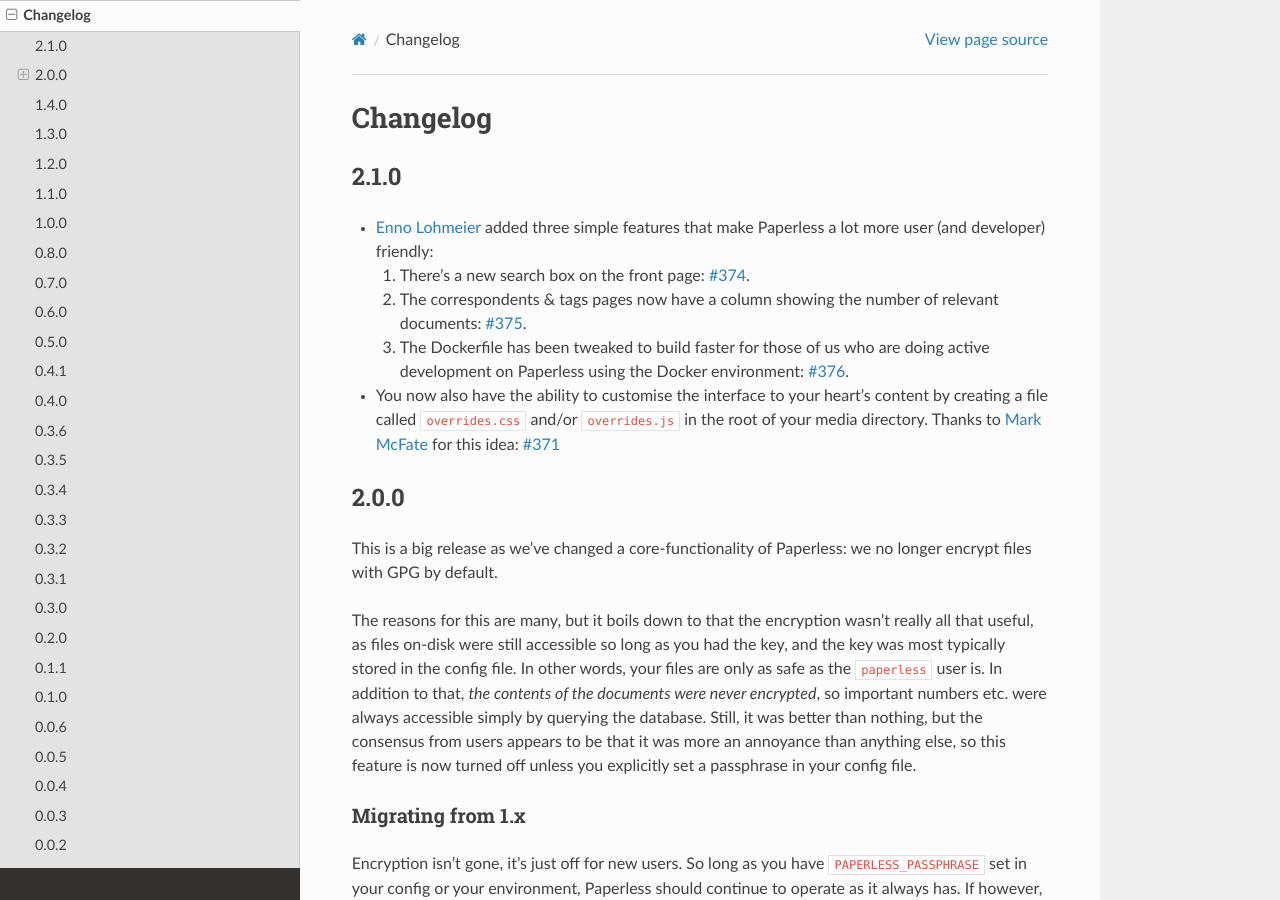
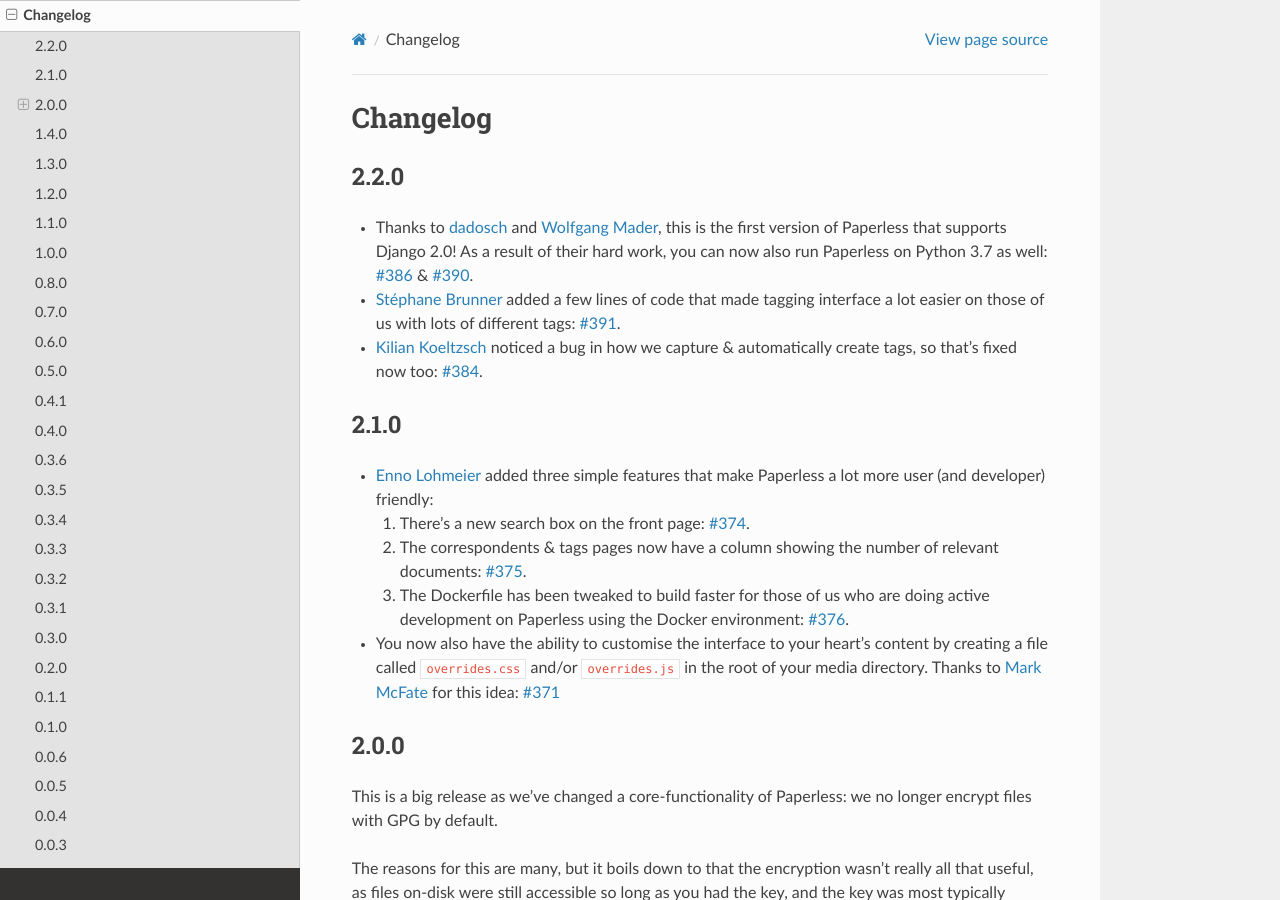
Before and after one commit to repoRangee/Large-scale, a Sphinx documentation site: the page built from docs/changelog.rst, in a window 1280 px wide and 900 px high. Built offline with Sphinx 7.4.7 and the Read the Docs theme 2.0.0, drawn with Linux system fonts in a browser that asks for light colours; formulas are drawn with MathJax 3.

Commit message:
Updates for 2.2.0

```diff
--- a/docs/changelog.rst
+++ b/docs/changelog.rst
@@ -1,5 +1,16 @@
 Changelog
 #########
+
+2.2.0
+=====
+
+* Thanks to `dadosch`_ and `Wolfgang Mader`_, this is the first version of
+  Paperless that supports Django 2.0!  As a result of their hard work, you can
+  now also run Paperless on Python 3.7 as well: `#386`_ & `#390`_.
+* `Stéphane Brunner`_ added a few lines of code that made tagging interface a lot
+  easier on those of us with lots of different tags: `#391`_.
+* `Kilian Koeltzsch`_ noticed a bug in how we capture & automatically create
+  tags, so that's fixed now too: `#384`_.
 
 2.1.0
 =====
@@ -451,6 +462,10 @@ bulk of the work on this big change.
 .. _mcronce: https://github.com/mcronce
 .. _Enno Lohmeier: https://github.com/elohmeier
 .. _Mark McFate: https://github.com/SummittDweller
+.. _dadosch: https://github.com/dadosch
+.. _Wolfgang Mader: https://github.com/wmader
+.. _Stéphane Brunner: https://github.com/sbrunner
+.. _Kilian Koeltzsch: https://github.com/kiliankoe
 
 .. _#20: https://github.com/danielquinn/paperless/issues/20
 .. _#44: https://github.com/danielquinn/paperless/issues/44
@@ -525,6 +540,10 @@ bulk of the work on this big change.
 .. _#374: https://github.com/danielquinn/paperless/pull/374
 .. _#375: https://github.com/danielquinn/paperless/pull/375
 .. _#376: https://github.com/danielquinn/paperless/pull/376
+.. _#384: https://github.com/danielquinn/paperless/issues/384
+.. _#386: https://github.com/danielquinn/paperless/issues/386
+.. _#391: https://github.com/danielquinn/paperless/pull/391
+.. _#390: https://github.com/danielquinn/paperless/pull/390
 
 .. _pipenv: https://docs.pipenv.org/
 .. _a new home on Docker Hub: https://hub.docker.com/r/danielquinn/paperless/
--- a/src/paperless/version.py
+++ b/src/paperless/version.py
@@ -1 +1 @@
-__version__ = (2, 1, 0)
+__version__ = (2, 2, 0)
```
